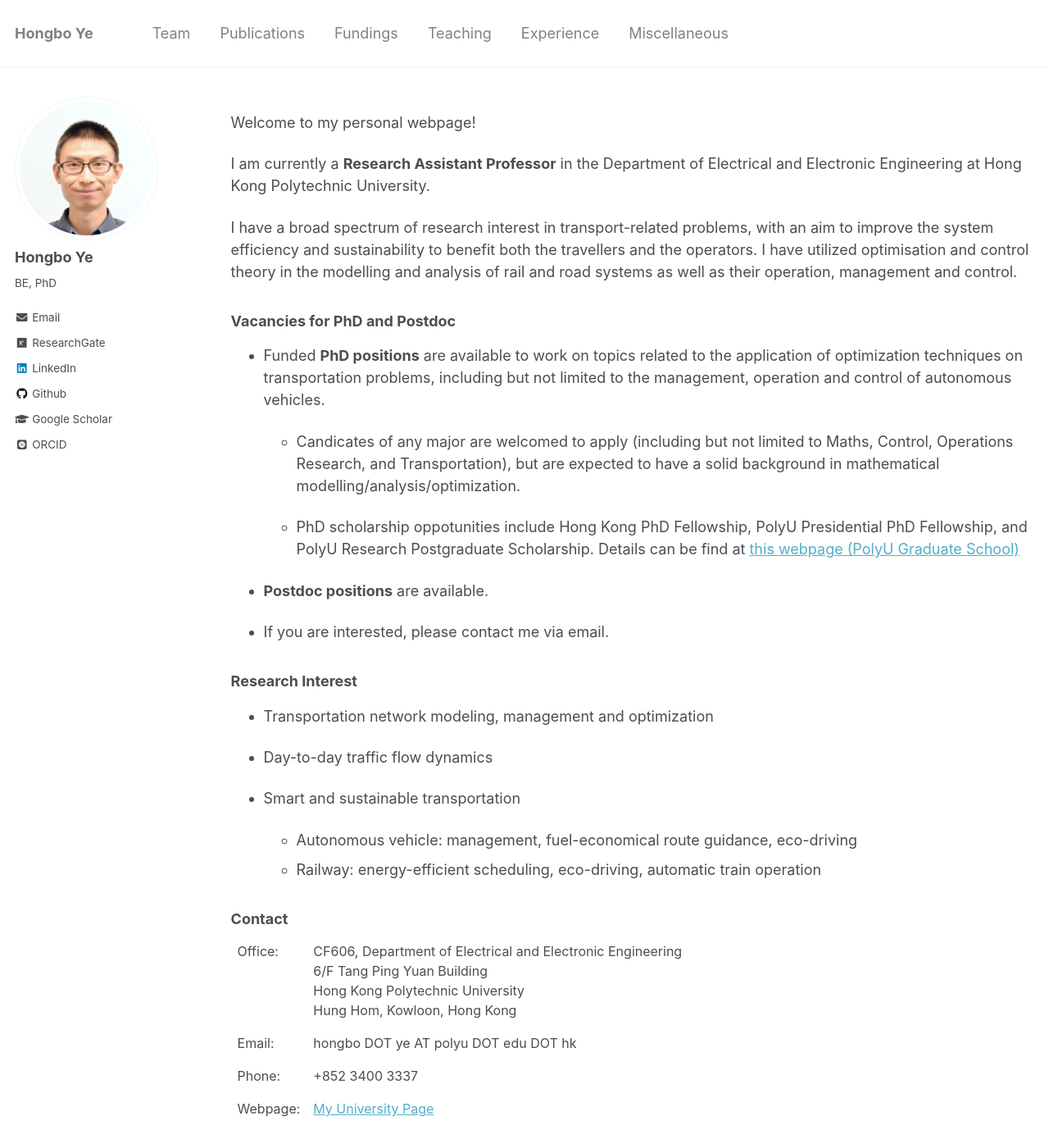
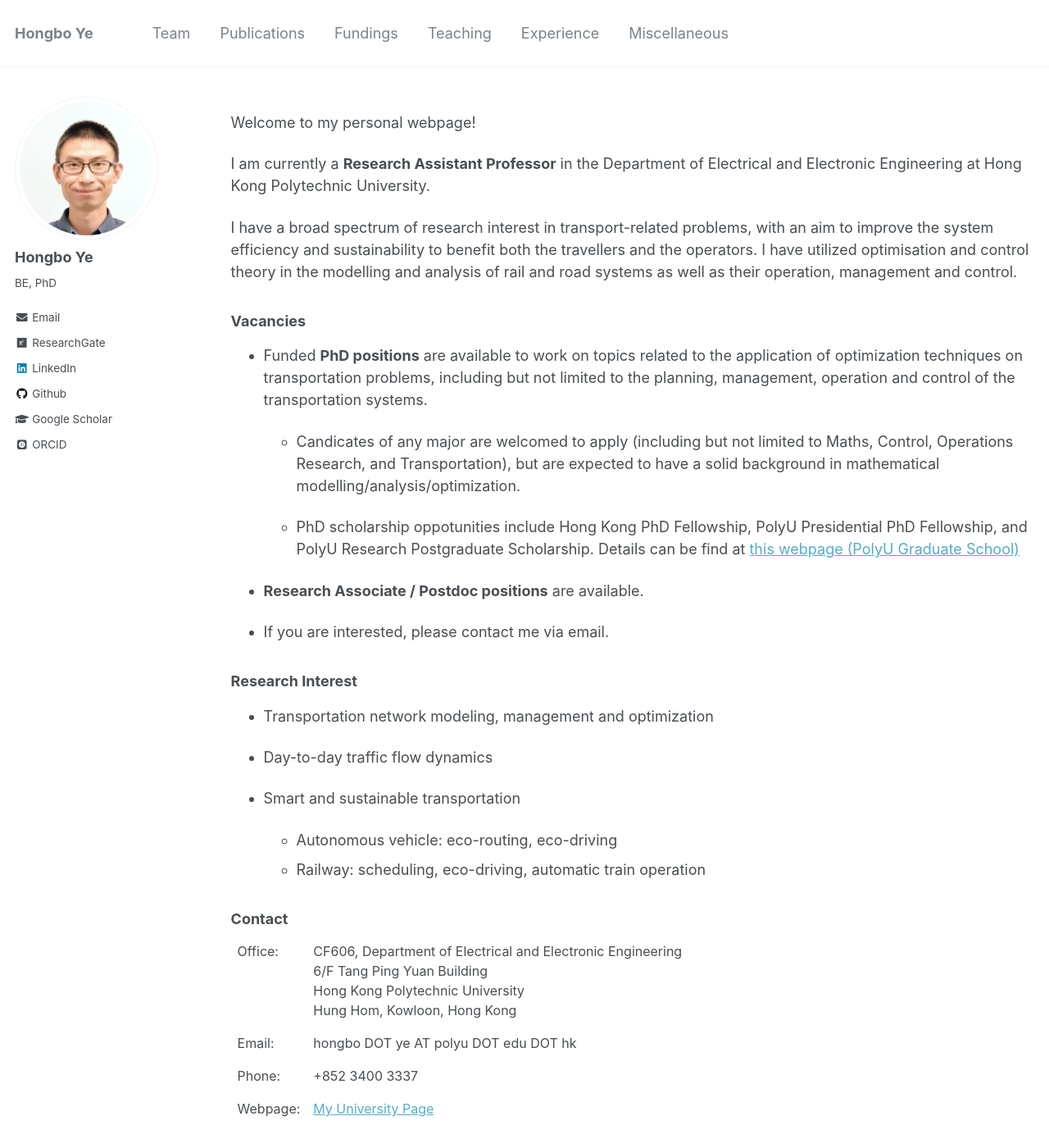
Before and after one commit to hb-ye/hb-ye.github.io, a Jekyll site: the page built from index.markdown, in a window 1280 px wide and 1400 px high. Shown: the whole window at 82% size. Built offline with Jekyll 4.4.1, drawn with Linux system fonts in a browser that asks for light colours; some web fonts are replaced.

Commit message:
Update index.markdown

```diff
--- a/index.markdown
+++ b/index.markdown
@@ -11,15 +11,15 @@ I am currently a **Research Assistant Professor** in the Department of Electrica
 
 I have a broad spectrum of research interest in transport-related problems, with an aim to improve the system efficiency and sustainability to benefit both the travellers and the operators.  I have utilized optimisation and control theory in the modelling and analysis of rail and road systems as well as their operation, management and control.
 
-### Vacancies for PhD and Postdoc
+### Vacancies
 
-- Funded **PhD positions** are available to work on topics related to the application of optimization techniques on transportation problems, including but not limited to the management, operation and control of autonomous vehicles.
+- Funded **PhD positions** are available to work on topics related to the application of optimization techniques on transportation problems, including but not limited to the planning, management, operation and control of the transportation systems.
 
   - Candicates of any major are welcomed to apply (including but not limited to Maths, Control, Operations Research, and Transportation), but are expected to have a solid background in mathematical modelling/analysis/optimization.
 
   - PhD scholarship oppotunities include Hong Kong PhD Fellowship, PolyU Presidential PhD Fellowship, and PolyU Research Postgraduate Scholarship. Details can be find at [this webpage (PolyU Graduate School)](https://www.polyu.edu.hk/en/gs/prospective-students/fellowship-scholarship-schemes/)
 
-- **Postdoc positions** are available.
+- **Research Associate / Postdoc positions** are available.
 
 - If you are interested, please contact me via email.
 
@@ -30,8 +30,8 @@ I have a broad spectrum of research interest in transport-related problems, with
 - Day-to-day traffic flow dynamics
 
 - Smart and sustainable transportation
-  - Autonomous vehicle: management, fuel-economical route guidance, eco-driving
-  - Railway: energy-efficient scheduling, eco-driving, automatic train operation
+  - Autonomous vehicle: eco-routing, eco-driving
+  - Railway: scheduling, eco-driving, automatic train operation
 
 <!-- - Railway operation and control
 # - Eco-driving (trains and cars) -->
```
